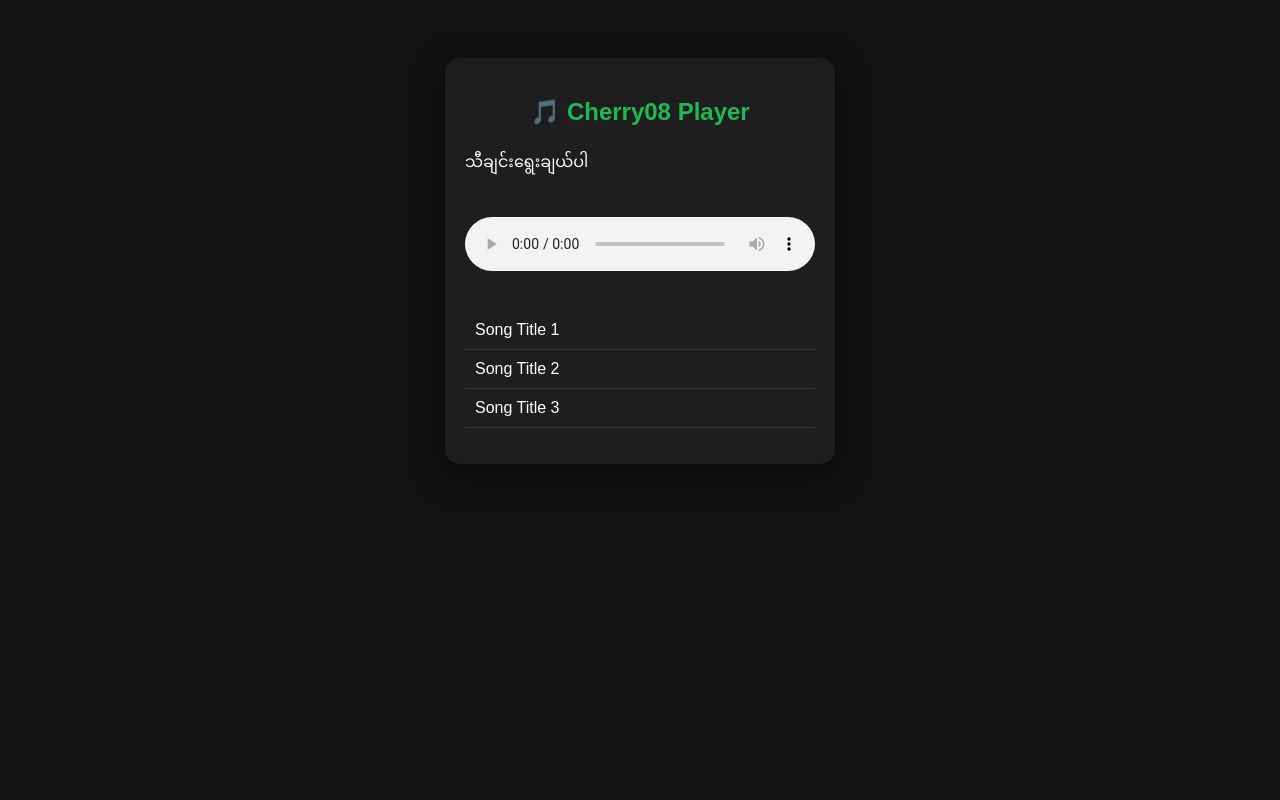
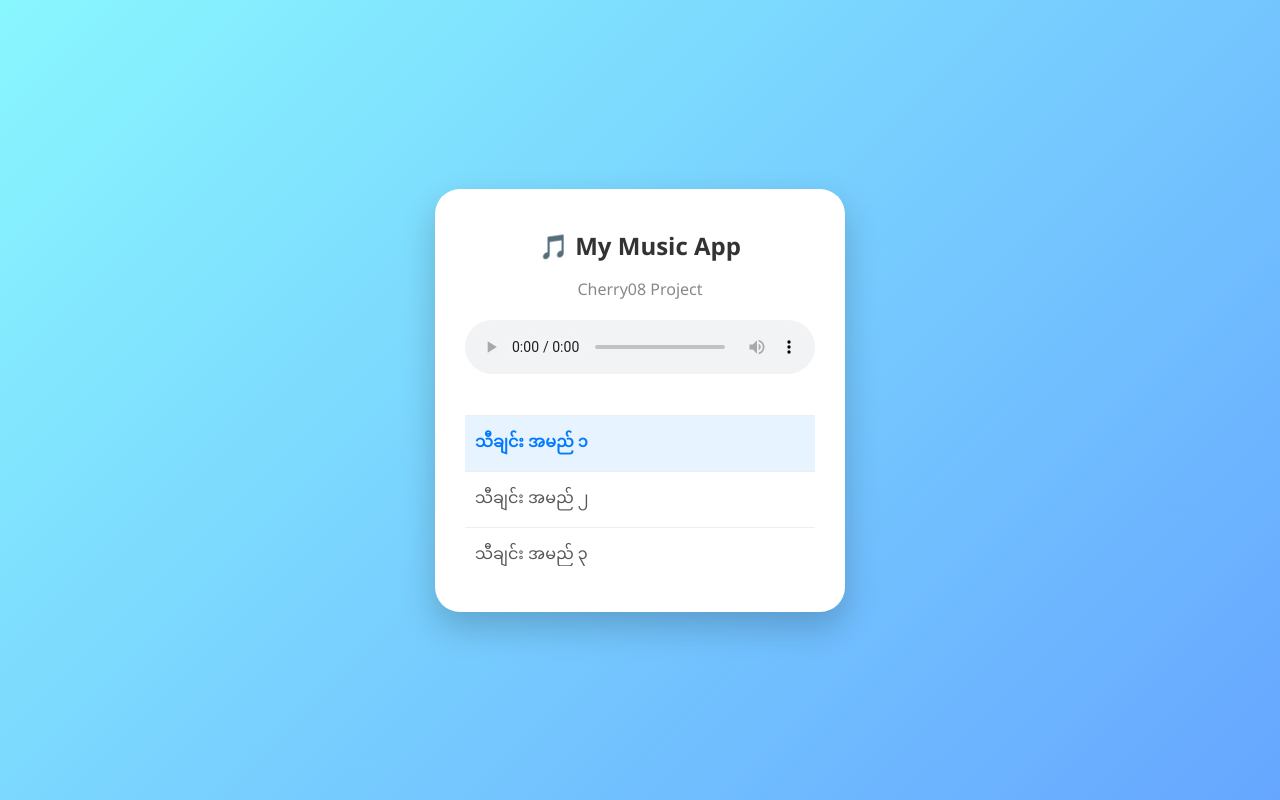
Before and after one commit to cherry08-p/MymusicApp, a plain HTML site: page index.html in a window 1280 px wide. Drawn offline with Linux system fonts and the light colour scheme.

Commit message:
Update index.html

```diff
--- a/index.html
+++ b/index.html
@@ -3,66 +3,88 @@
 <head>
     <meta charset="UTF-8">
     <meta name="viewport" content="width=device-width, initial-scale=1.0">
-    <title>Cherry08 Auto Playlist Player</title>
+    <title>Cherry08 Music App</title>
     <style>
-        body { font-family: sans-serif; background: #121212; color: white; display: flex; justify-content: center; padding-top: 50px; }
-        .player-container { background: #1e1e1e; padding: 20px; border-radius: 15px; width: 350px; box-shadow: 0 10px 30px rgba(0,0,0,0.5); }
-        h2 { text-align: center; color: #1DB954; }
-        audio { width: 100%; margin: 20px 0; }
-        .playlist { list-style: none; padding: 0; max-height: 200px; overflow-y: auto; }
-        .playlist li { padding: 10px; cursor: pointer; border-bottom: 1px solid #333; }
-        .playlist li:hover { background: #333; }
-        .active { background: #1DB954 !important; color: black; font-weight: bold; }
+        body {
+            font-family: 'Segoe UI', sans-serif;
+            background: linear-gradient(135deg, #89f7fe 0%, #66a6ff 100%);
+            display: flex; justify-content: center; align-items: center;
+            height: 100vh; margin: 0;
+        }
+        .player-card {
+            background: white; padding: 30px; border-radius: 25px;
+            box-shadow: 0 15px 35px rgba(0,0,0,0.2);
+            width: 350px; text-align: center;
+        }
+        .song-info h2 { margin: 10px 0 5px; color: #333; }
+        .song-info p { color: #888; margin-bottom: 20px; }
+        audio { width: 100%; margin-bottom: 20px; }
+        .playlist {
+            list-style: none; padding: 0; text-align: left;
+            max-height: 150px; overflow-y: auto; border-top: 1px solid #eee;
+        }
+        .playlist li {
+            padding: 10px; cursor: pointer; border-bottom: 1px solid #eee;
+            transition: 0.3s; color: #555;
+        }
+        .playlist li:hover { background: #f0f7ff; color: #007bff; }
+        .active { background: #e7f3ff; color: #007bff !important; font-weight: bold; }
     </style>
 </head>
 <body>
 
-<div class="player-container">
-    <h2>🎵 Cherry08 Player</h2>
-    <p id="now-playing">သီချင်းရွေးချယ်ပါ</p>
+<div class="player-card">
+    <div class="song-info">
+        <h2>🎵 My Music App</h2>
+        <p id="track-name">Cherry08 Project</p>
+    </div>
 
-    <audio id="main-player" controls autoplay>
+    <audio id="audio-player" controls>
         <source src="" type="audio/mpeg">
     </audio>
 
     <ul class="playlist" id="playlist">
-        <li data-src="သီချင်း_Link_၁_ကိုဒီမှာထည့်ပါ">Song Title 1</li>
-        <li data-src="သီချင်း_Link_၂_ကိုဒီမှာထည့်ပါ">Song Title 2</li>
-        <li data-src="သီချင်း_Link_၃_ကိုဒီမှာထည့်ပါ">Song Title 3</li>
+        <li class="active" data-src="သီချင်း_Link_1">သီချင်း အမည် ၁</li>
+        <li data-src="သီချင်း_Link_2">သီချင်း အမည် ၂</li>
+        <li data-src="သီချင်း_Link_3">သီချင်း အမည် ၃</li>
     </ul>
 </div>
 
 <script>
-    const player = document.getElementById('main-player');
+    const player = document.getElementById('audio-player');
     const playlist = document.getElementById('playlist');
     const tracks = playlist.getElementsByTagName('li');
-    const nowPlaying = document.getElementById('now-playing');
+    const trackName = document.getElementById('track-name');
     let currentTrack = 0;
 
-    function loadTrack(index) {
-        for (let i = 0; i < tracks.length; i++) tracks[i].classList.remove('active');
+    function playTrack(index) {
+        // Active class ပြောင်းခြင်း
+        for (let track of tracks) track.classList.remove('active');
+        tracks[index].classList.add('active');
 
-        const source = tracks[index].getAttribute('data-src');
-        player.src = source;
-        tracks[index].classList.add('active');
-        nowPlaying.innerText = "Playing: " + tracks[index].innerText;
+        // သီချင်းဖွင့်ခြင်း
+        player.src = tracks[index].getAttribute('data-src');
+        trackName.innerText = tracks[index].innerText;
         player.play();
     }
 
-    // သီချင်းတစ်ပုဒ်ကို နှိပ်ရင် ဖွင့်ပေးရန်
+    // Playlist ထဲက တစ်ပုဒ်ချင်းစီကို နှိပ်ရင် ဖွင့်ရန်
     for (let i = 0; i < tracks.length; i++) {
-        tracks[i].addEventListener('click', function() {
+        tracks[i].onclick = () => {
             currentTrack = i;
-            loadTrack(currentTrack);
-        });
+            playTrack(currentTrack);
+        };
     }
 
-    // သီချင်းဆုံးသွားရင် နောက်တစ်ပုဒ် အလိုအလျောက်ဖွင့်ရန်
-    player.addEventListener('ended', function() {
+    // သီချင်းတစ်ပုဒ် ဆုံးသွားရင် နောက်တစ်ပုဒ် အလိုအလျောက် ဆက်ဖွင့်ရန်
+    player.onended = () => {
         currentTrack++;
-        if (currentTrack >= tracks.length) currentTrack = 0; // အစကပြန်ဖွင့်ရန်
-        loadTrack(currentTrack);
-    });
+        if (currentTrack >= tracks.length) currentTrack = 0; // အကုန်ဆုံးရင် ပထမဆုံးပုဒ် ပြန်ဖွင့်ရန်
+        playTrack(currentTrack);
+    };
+
+    // ပထမဆုံး သီချင်းကို အသင့်လုပ်ထားပေးရန်
+    player.src = tracks[0].getAttribute('data-src');
 </script>
 
 </body>
```
